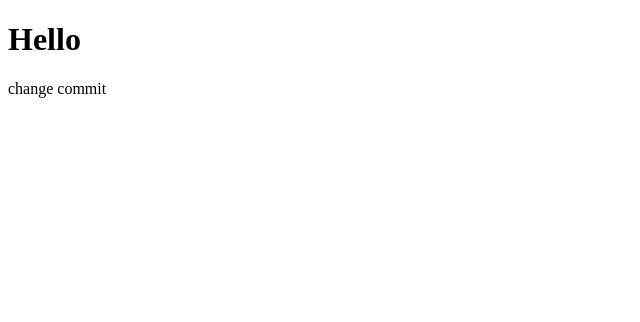
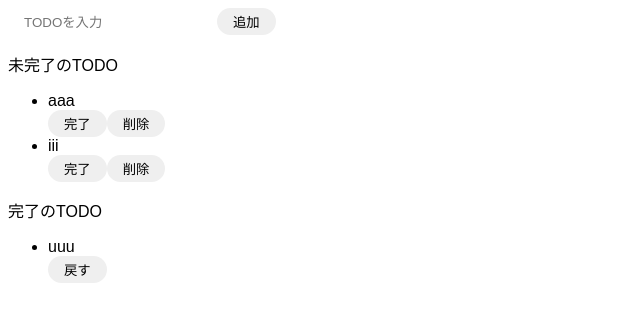
Before and after one commit to Takuya-Ampi/react_todo, a React (Create React App) app: page / in a window 1280 px wide. Shown: the top 322 px of the page, without its empty margins (0-640 px from the left). Built offline with nearby package versions, Linux system fonts and the light colour scheme.

Commit message:
css途中まで

```diff
--- a/src/App.jsx
+++ b/src/App.jsx
@@ -1,10 +1,37 @@
 import React from "react";
+import "./styles.css";
 
 export const App = () => {
   return (
     <>
-      <h1>Hello</h1>
-      <p>change commit</p>
+      <div>
+        <input placeholder="TODOを入力" />
+        <button>追加</button>
+      </div>
+      <div>
+        <p>未完了のTODO</p>
+        <ul>
+          <div>
+            <li>aaa</li>
+            <button>完了</button>
+            <button>削除</button>
+          </div>
+          <div>
+            <li>iii</li>
+            <button>完了</button>
+            <button>削除</button>
+          </div>
+        </ul>
+      </div>
+      <div>
+        <p>完了のTODO</p>
+        <ul>
+          <div>
+            <li>uuu</li>
+            <button>戻す</button>
+          </div>
+        </ul>
+      </div>
     </>
   );
 };
--- a/src/styles.css
+++ b/src/styles.css
@@ -1,4 +1,66 @@
-.App {
+body {
   font-family: sans-serif;
+}
+
+input {
+  border-radius: 16px;
+  border: none;
+  padding: 6px 16px;
+  outline: none;
+}
+
+button {
+  border-radius: 16px;
+  border: none;
+  padding: 4px 16px;
+}
+
+button:hover {
+  background-color: #ff7fff;
+  color: #fff;
+  cursor: pointer;
+}
+
+li {
+  margin-right: 8px;
+}
+
+.input-area {
+  background-color: #c1ffff;
+  width: 400px;
+  height: 30px;
+  border-radius: 8px;
+  padding: 8px;
+  margin: 8px;
+}
+
+.incomplete-area {
+  background-color: #c6ffe2;
+  width: 400px;
+  min-height: 200px;
+  padding: 8px;
+  margin: 8px;
+  border-radius: 8px;
+}
+
+.complete-area {
+  background-color: #ffffe0;
+  width: 400px;
+  min-height: 200px;
+  padding: 8px;
+  margin: 8px;
+  border-radius: 8px;
+}
+
+.title {
   text-align: center;
+  margin-top: 0;
+  font-weight: bold;
+  color: #666;
 }
+
+.list-row {
+  display: flex;
+  align-items: center;
+  padding-bottom: 4px;
+}
```
